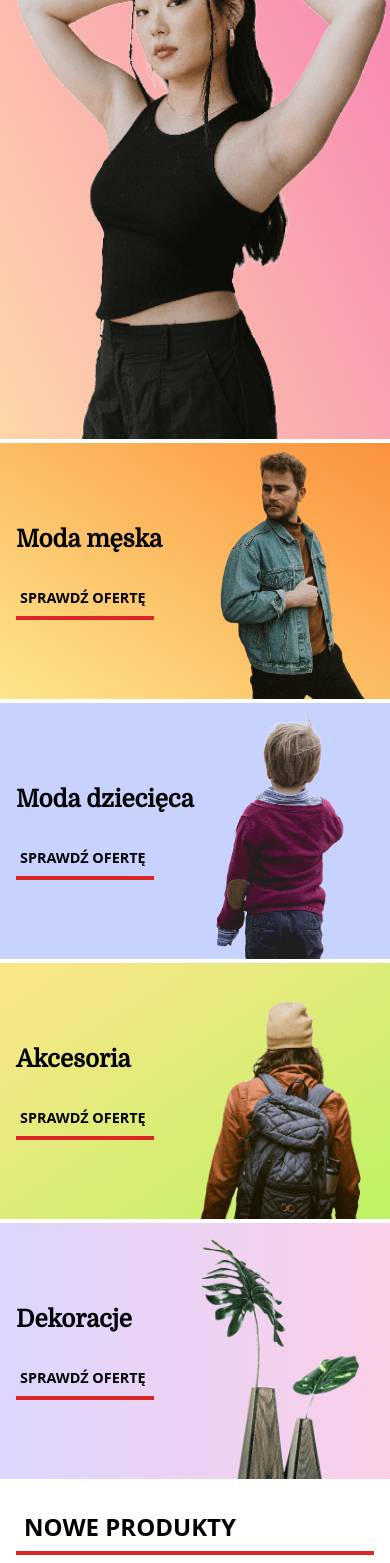
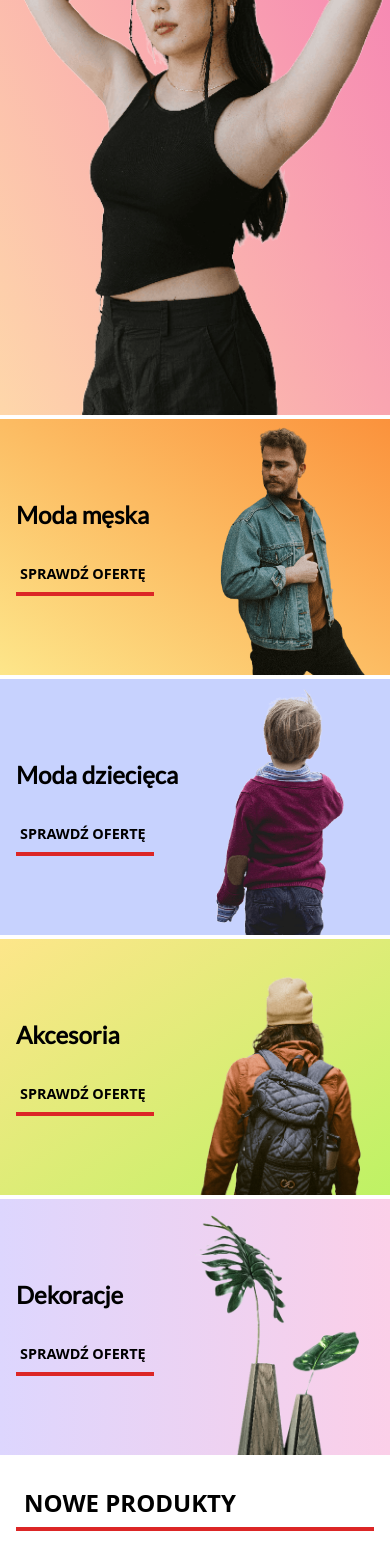
Before and after one commit to GxbrielZ/monze_store, a React (Create React App) app: page / in a window 390 px wide. Shown: the part 432-1995 px from the top of the page. Built offline with nearby package versions, Linux system fonts and the light colour scheme.

Commit message:
Use framer motion on the text in the hero section to diplay smoothly

```diff
--- a/src/components/Hero/Hero.tsx
+++ b/src/components/Hero/Hero.tsx
@@ -1,4 +1,5 @@
 import React from 'react';
+import { motion } from 'framer-motion';
 import ShopButton from '../Shared/ShopButton';
 import GirlPicture from '../../assets/images/GirlPicture.png';
 import ManPicture from '../../assets/images/ManPicture.png';
@@ -7,56 +8,126 @@ import AccesoriesPicture from '../../assets/images/AccesoriesPicture.png';
 import DecorationsPicture from '../../assets/images/DecorationsPicture.png';
 
 const Hero: React.FC = () => {
+    const textVariant = {
+        hidden: { opacity: 0, x: -10 },
+        visible: {
+          opacity: 1,
+          x: 0,
+          transition: {
+            duration: 0.5,
+          },
+        },
+    };
+
     return (
         <div className='grid lg:grid-cols-2 gap-1'>
             <div className='md:flex bg-gradient-to-tr from-orange-200 to-pink-400 md:h-auto'>
                 <div className='flex flex-col justify-center items-start md:w-1/2 xl:w-2/5 2xl:w-1/2 mt-8 md:px-14 xl:px-4 2xl:px-14'>
-                <h1 className='mx-auto lg:mx-0 font-cookie text-6xl xl:text-5xl 2xl:text-6xl font-bold md:mb-2 lg:mb-4'>
+                    <motion.h1
+                        className='mx-auto md:mx-0 font-cookie text-6xl xl:text-5xl 2xl:text-6xl font-bold md:mb-2 lg:mb-4'
+                        variants={textVariant}
+                        initial="hidden"
+                        animate="visible"
+                    >
                         Moda damska
-                </h1>
-                <p className='text-center md:text-start md:mb-2 md:w-96 xl:w-80 2xl:w-96 px-4 md:px-0 text-gray-700 text-md 2xl:text-lg'>
+                    </motion.h1>
+                    <motion.p
+                        className='font-lato text-center md:text-start md:mb-2 md:w-96 xl:w-80 2xl:w-96 px-4 md:px-0 text-gray-700 text-md 2xl:text-lg'
+                        variants={textVariant}
+                        initial="hidden"
+                        animate="visible"
+                    >
                         Odkryj najnowsze trendy i wyjątkowe kolekcje w modzie damskiej. Nasza oferta obejmuje eleganckie sukienki, stylowe bluzki, wygodne spodnie i modne akcesoria, które podkreślą Twój unikalny styl.
-                </p>
-                <div className='mx-auto md:mx-0'>
+                    </motion.p>
+                    <motion.div
+                        className='mx-auto md:mx-0'
+                        variants={textVariant}
+                        initial="hidden"
+                        animate="visible"
+                    >
                         <ShopButton />
-                </div>
+                    </motion.div>
                 </div>
                 <img src={GirlPicture} alt='Moda damska' className='w-full md:h-full object-cover' />
             </div>
             <div className='grid md:grid-cols-2 gap-1'>
                 <div className='flex justify-between md:justify-start bg-gradient-to-tr from-amber-200 to-orange-400 px-4 h-64 xl:h-auto'>
                     <div className='flex flex-col justify-center items-start md:w-1/2 md:h-auto md:ml-2'>
-                    <h2 className='font-domine text-2xl md:text-xl lg:text-2xl 2xl:text-3xl mb-2 font-bold'>
+                        <motion.h2
+                            className='font-lato text-2xl md:text-xl lg:text-2xl 2xl:text-3xl mb-2 font-bold'
+                            variants={textVariant}
+                            initial="hidden"
+                            animate="visible"
+                        >
                             Moda męska
-                    </h2>
+                        </motion.h2>
+                        <motion.div
+                            variants={textVariant}
+                            initial="hidden"
+                            animate="visible"
+                        >
                             <ShopButton />
+                        </motion.div>
                     </div>
                     <img src={ManPicture} alt='Moda męska' className='w-1/2 h-auto object-cover' />
                 </div>
                 <div className='flex justify-between md:justify-start bg-indigo-200 px-4 h-64 xl:h-auto'>
                     <div className='flex flex-col justify-center items-start md:w-1/2 md:h-auto md:ml-2'>
-                    <h2 className='font-domine text-2xl md:text-xl lg:text-2xl 2xl:text-3xl mb-2 font-bold'>
+                        <motion.h2
+                            className='font-lato text-2xl md:text-xl lg:text-2xl 2xl:text-3xl mb-2 font-bold'
+                            variants={textVariant}
+                            initial="hidden"
+                            animate="visible"
+                        >
                             Moda dziecięca
-                    </h2>
+                        </motion.h2>
+                        <motion.div
+                            variants={textVariant}
+                            initial="hidden"
+                            animate="visible"
+                        >
                             <ShopButton />
+                        </motion.div>
                     </div>
                     <img src={KidPicture} alt='Moda dziecięca' className='w-1/2 h-auto object-cover' />
                 </div>
                 <div className='flex justify-between bg-gradient-to-br from-amber-200 to-lime-300 px-4 h-64 xl:h-auto'>
                     <div className='flex flex-col justify-center items-start md:w-1/2 md:h-auto md:ml-2'>
-                    <h2 className='font-domine text-2xl md:text-xl lg:text-2xl 2xl:text-3xl mb-2 font-bold'>
+                        <motion.h2
+                            className='font-lato text-2xl md:text-xl lg:text-2xl 2xl:text-3xl mb-2 font-bold'
+                            variants={textVariant}
+                            initial="hidden"
+                            animate="visible"
+                        >
                             Akcesoria
-                    </h2>
+                        </motion.h2>
+                        <motion.div
+                            variants={textVariant}
+                            initial="hidden"
+                            animate="visible"
+                        >
                             <ShopButton />
+                        </motion.div>
                     </div>
                     <img src={AccesoriesPicture} alt='Akcesoria' className='w-1/2 h-auto object-cover' />
                 </div>
                 <div className='flex justify-between bg-gradient-to-r from-violet-200 to-pink-200 px-4 h-64 xl:h-auto'>
                     <div className='flex flex-col justify-center items-start md:w-1/2 md:h-auto md:ml-2'>
-                    <h2 className='font-domine text-2xl md:text-xl lg:text-2xl 2xl:text-3xl mb-2 font-bold'>
+                        <motion.h2
+                            className='font-lato text-2xl md:text-xl lg:text-2xl 2xl:text-3xl mb-2 font-bold'
+                            variants={textVariant}
+                            initial="hidden"
+                            animate="visible"
+                        >
                             Dekoracje
-                    </h2>
+                        </motion.h2>
+                        <motion.div
+                            variants={textVariant}
+                            initial="hidden"
+                            animate="visible"
+                        >
                             <ShopButton />
+                        </motion.div>
                     </div>
                     <img src={DecorationsPicture} alt='Dekoracje' className='w-1/2 h-auto object-cover' />
                 </div>
```
Lines whose indentation alone changed are shown as unchanged.
